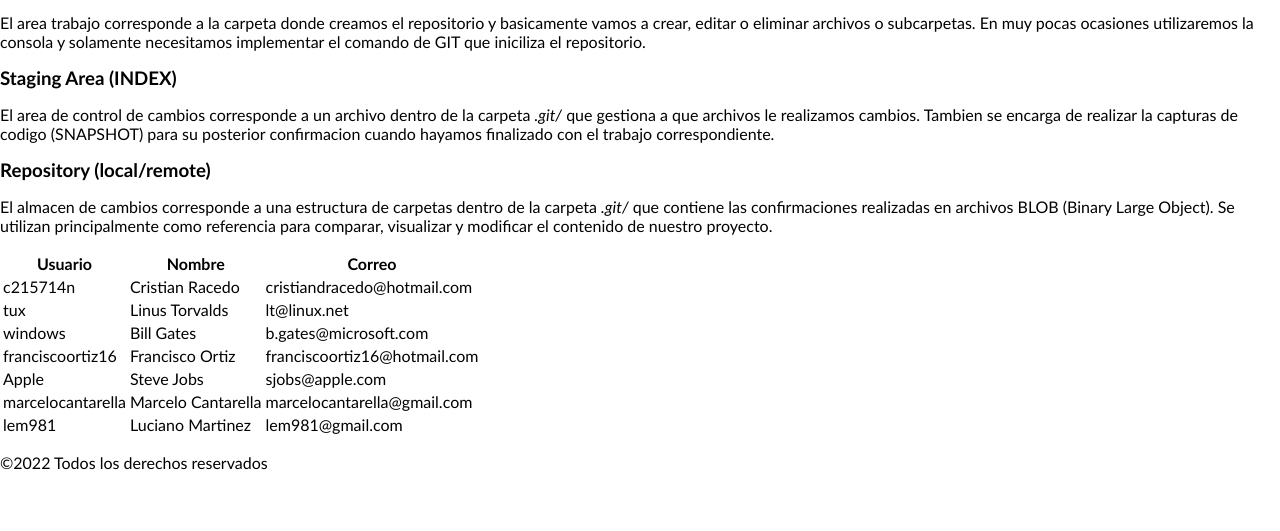
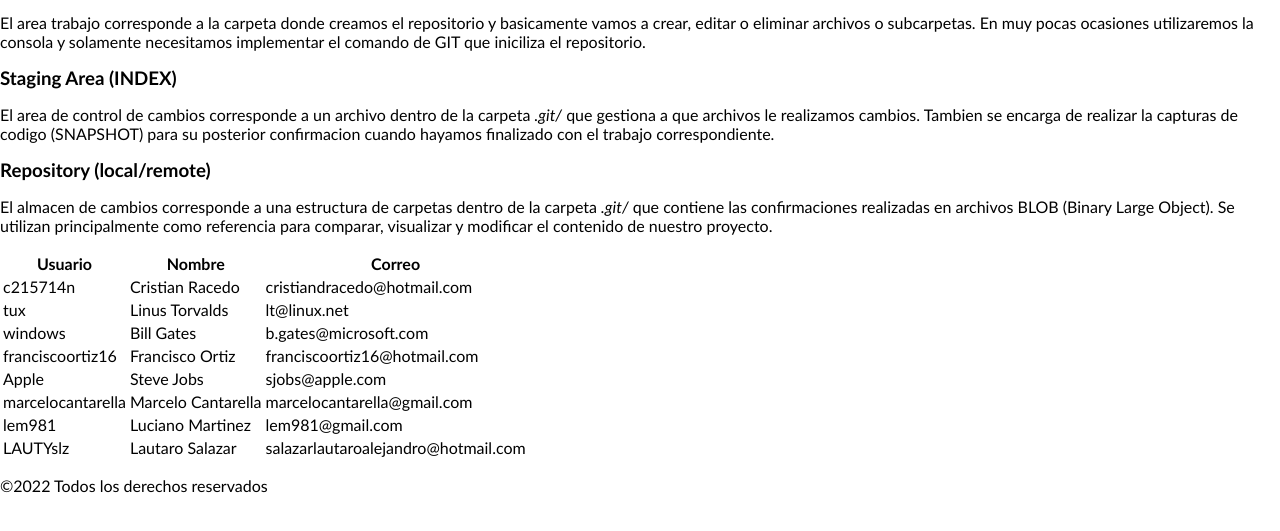
Before and after one commit to C215714N/git-mj14, a plain HTML site: page index.html in a window 1280 px wide. Shown: the part 147-678 px from the top of the page. Drawn offline with Linux system fonts and the light colour scheme.

Commit message:
Colaborador: Lautaro Salazar

```diff
--- a/index.html
+++ b/index.html
@@ -93,6 +93,11 @@
                     <td>Luciano Martinez</td>
                     <td>lem981@gmail.com</td>
                 </tr>
+                <tr>
+                    <td>LAUTYslz</td>
+                    <td>Lautaro Salazar</td>
+                    <td>salazarlautaroalejandro@hotmail.com</td>
+                </tr>
             </tbody>
         </table>
         <p class="copy">&copy;2022 Todos los derechos reservados</p>
```
